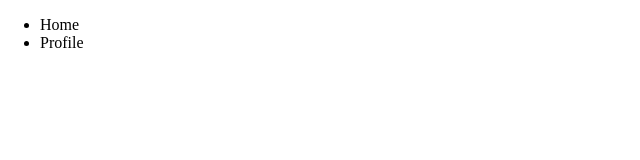
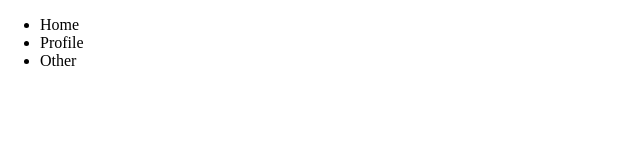
Before and after one commit to jacobrodowick/Web-Dashbaord-Practice, a plain HTML site: page index.html in a window 1280 px wide. Shown: the full height of the page, 0-640 px from the left. Drawn offline with Linux system fonts and the light colour scheme.

Commit message:
test commit

```diff
--- a/index.html
+++ b/index.html
@@ -11,6 +11,7 @@
 			<ul>
 				<li>Home</li>
 				<li>Profile</li>
+				<li>Other</li>
 			</ul>
 		</nav>
 	</header>
```
